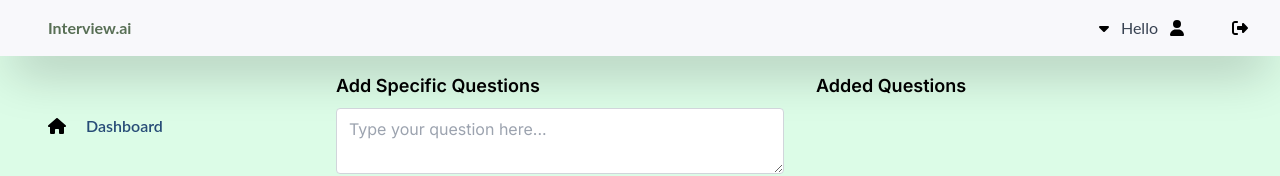
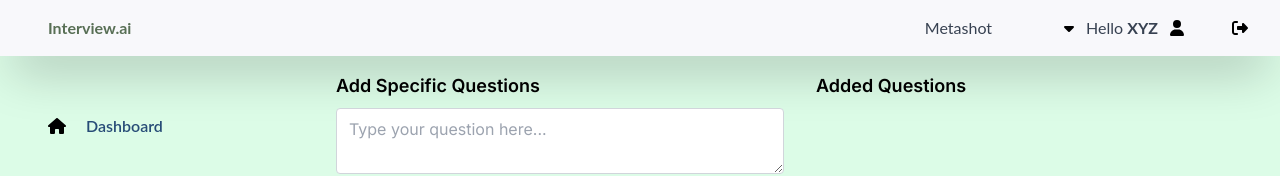
Before and after one commit to Shauryachaturvedimetashot/MetashotFrontendFinal, a Next.js app: page /addQuestions in a window 1280 px wide. Shown: the top 176 px of the page. Built offline with nearby package versions, Linux system fonts and the light colour scheme.

Commit message:
Update page.tsx

```diff
--- a/src/app/addQuestions/page.tsx
+++ b/src/app/addQuestions/page.tsx
@@ -167,7 +167,7 @@ const renderedQuestions = selectedCategory !== null
 
   return (
     <div className="bg-green-100 min-h-screen">
-      <Navbarn />
+      <Navbarn company="Metashot" user_name="XYZ" />
       <div className="flex">
         <Sidebarn />
         <div className="flex-1 p-4">
```
